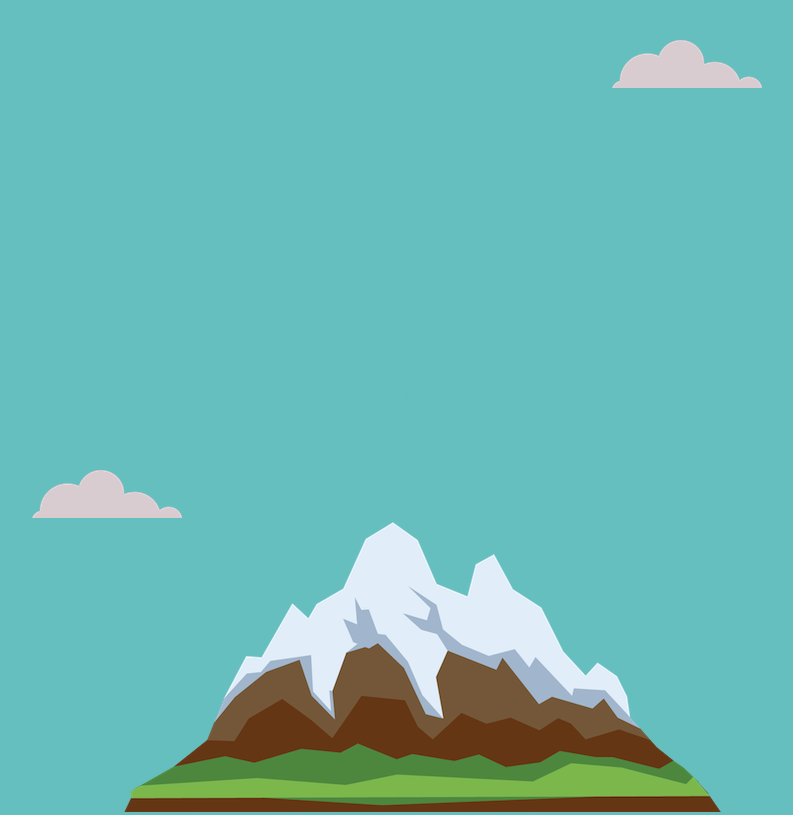
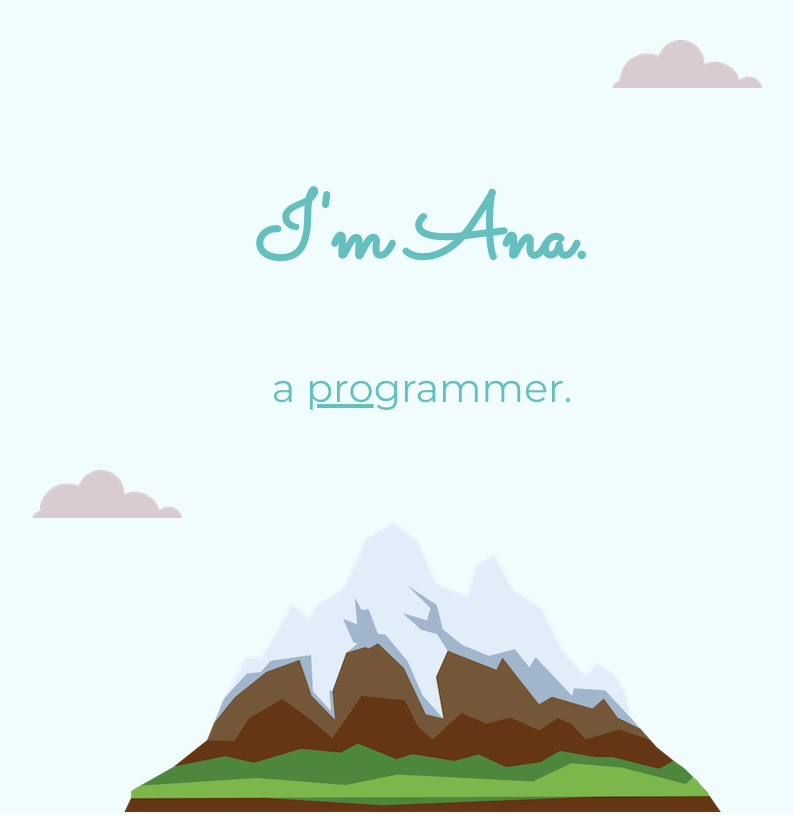
Before and after one commit to anascekic96/about-me, a plain HTML site: page index.html in a window 1280 px wide. Shown: the top 815 px of the page, without its empty margins (218-1011 px from the left). Drawn offline with nearby package versions, Linux system fonts and the light colour scheme.

Commit message:
Update styles.css

```diff
--- a/styles.css
+++ b/styles.css
@@ -51,7 +51,7 @@ h3{
   color: #11999E;
 }
 .top-container{
-  background-color: #66BFBF;
+  background-color: #f1fcfc;
   position: relative;
   padding-top: 100px;
 
```
